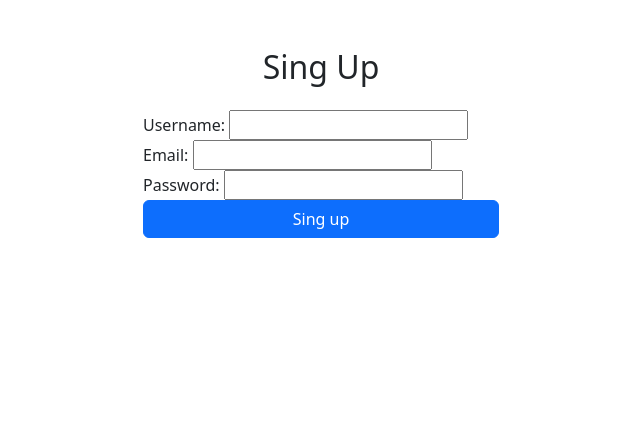
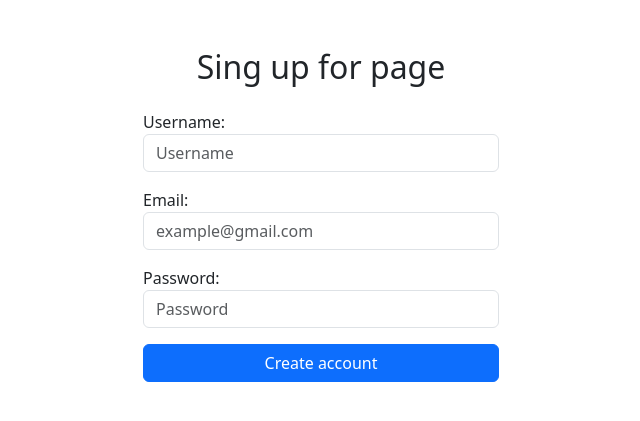
Before and after one commit to Juan-Garcia16/Django, a Django app: page /usuarios/registro in a window 1280 px wide. Shown: the top 421 px of the page, without its empty margins (319-959 px from the left). Run offline with Django 5.2, Linux system fonts and the light colour scheme.

Commit message:
Estilos en el formulario de registros desde la clase en forms.py por medio de widget y diccionarios como atributos

```diff
--- a/config/forms.py
+++ b/config/forms.py
@@ -1,6 +1,18 @@
 from django import forms
 
 class Regristo(forms.Form):
-    username = forms.CharField(required=True, min_length=5, max_length=40)
-    email = forms.EmailField(required=True)
-    password = forms.CharField(required=True)
+    username = forms.CharField(required=True, min_length=5, max_length=40,
+    widget=forms.TextInput(attrs={
+        'class':'form-control',
+        'placeholder': 'Username',
+        })) #aplicando clases de bootstrap como si fuera html por medio de diccionarios
+    email = forms.EmailField(required=True,
+    widget= forms.EmailInput(attrs={
+        'class':'form-control',
+        'placeholder': 'example@gmail.com'
+        }))
+    password = forms.CharField(required=True,
+    widget=forms.PasswordInput(attrs={
+        'class': 'form-control',
+        'placeholder': 'Password'
+        }))
--- a/templates/users/registro.html
+++ b/templates/users/registro.html
@@ -11,12 +11,25 @@
         <div class="row justify-content-center">
             <div class="col-md-6 col-lg-4">
 
-                <h2 class="text-center mb-4">Sing Up</h2>
+                <h2 class="text-center mb-4">Sing up for page</h2>
 
                 <form method="POST">
                     {% csrf_token %}
-                    {{ form }}
-                    <button type="submit" class="btn btn-primary w-100">Sing up</button>
+                    <div class="mb-3">
+                        {{ form.username.label_tag}}
+                        {{ form.username }}
+                    </div>
+
+                    <div class="mb-3">
+                        {{ form.email.label_tag }}
+                        {{ form.email }}
+                    </div>
+
+                    <div class="mb-3">
+                        {{ form.password.label_tag }}
+                        {{ form.password }}
+                    </div>
+                    <button type="submit" class="btn btn-primary w-100">Create account</button>
                 </form>
             </div>
         </div>
```
